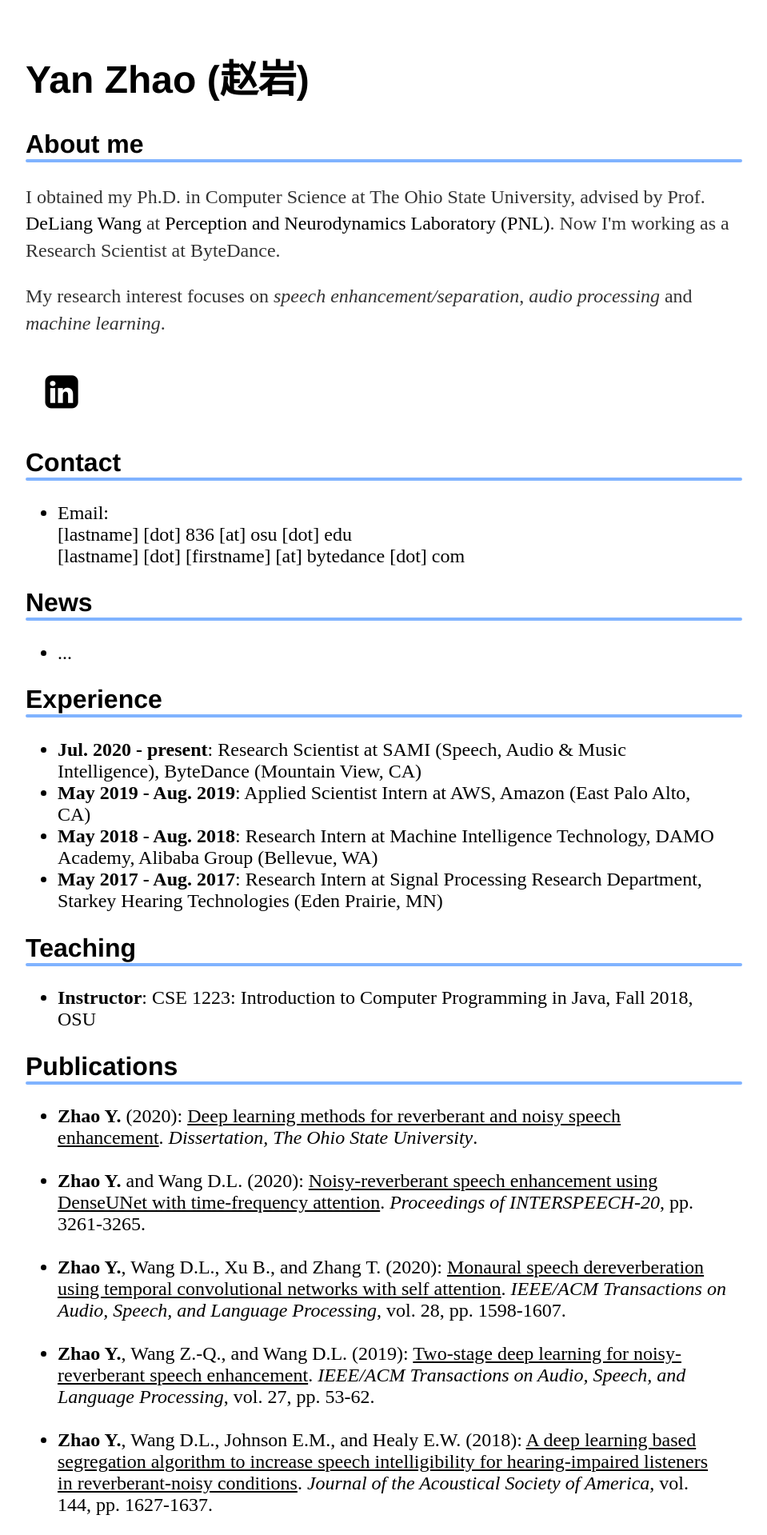
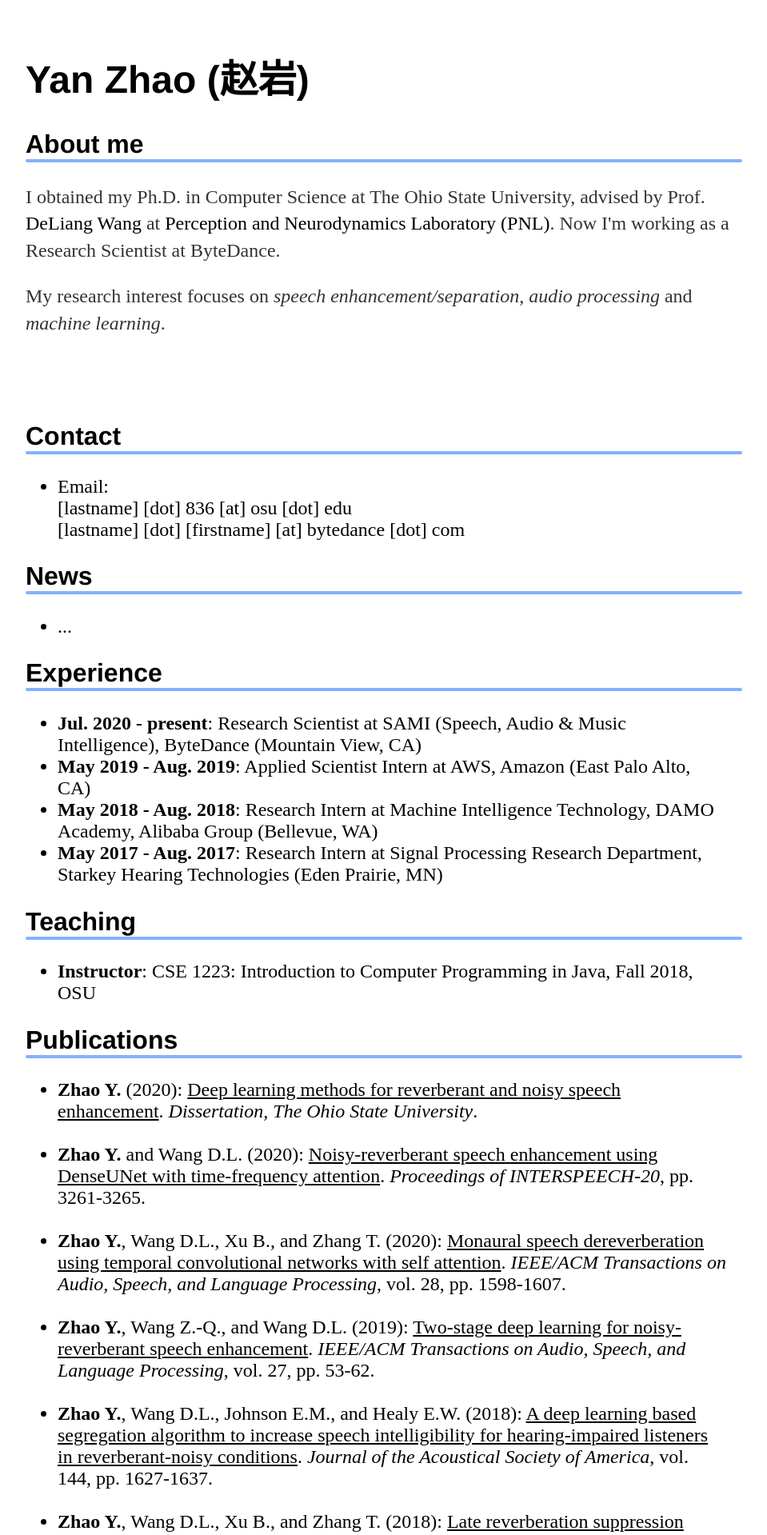
Before and after one commit to cliffzhao/cliffzhao.github.io, a Jekyll site: the page built from index.html, in a window 1280 px wide. Shown: the top 1919 px of the page at 80% size, without its empty margins (160-1119 px from the left). Built offline with Jekyll 4.4.1, drawn with Linux system fonts in a browser that asks for light colours; a style sheet for code colours, icons or effects is not loaded.

Commit message:
Update index.html

```diff
--- a/index.html
+++ b/index.html
@@ -19,7 +19,7 @@
 	</p>
 
 	<div align="left">
-	<a href="https://www.linkedin.com/in/yan-zhao-8785a356/" target="_blank"><i class="fa fa-linkedin-square fa-3x"></i></a> <a href="https://scholar.google.com/citations?user=cHzLMDEAAAAJ&hl=zh-CN" target="_blank"><i class="ai ai-google-scholar-square ai-3x"></i></a>
+	<a href="https://www.linkedin.com/in/yan-zhao-8785a356/" target="_blank"><i class="fas fa-linkedin-square fa-3x"></i></a> <a href="https://scholar.google.com/citations?user=cHzLMDEAAAAJ&hl=zh-CN" target="_blank"><i class="ai ai-google-scholar-square ai-3x"></i></a>
 	</div>
 
     <h2>Contact</h2>
```
